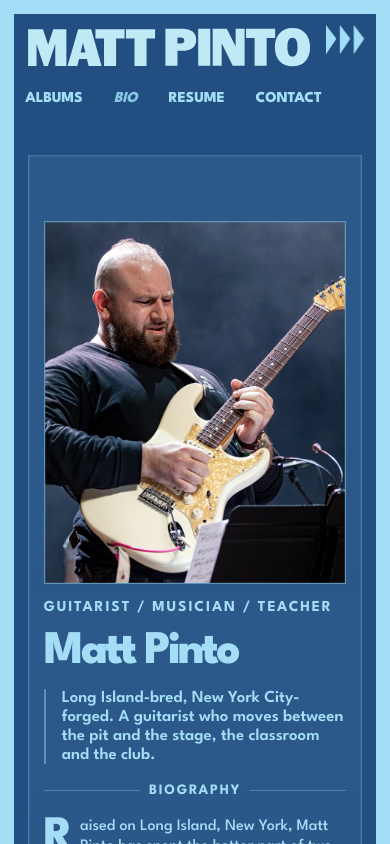
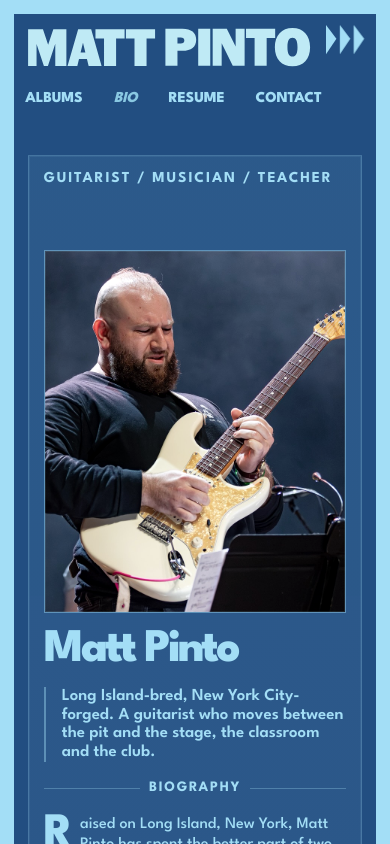
Before and after one commit to troykreiner/matt-pinto, a Next.js app: page /biography in a window 390 px wide. Shown: the top 844 px of the page. Built offline with nearby package versions, Linux system fonts and the light colour scheme.

Commit message:
Trigger fresh deployment

```diff
--- a/src/app/biography/page.tsx
+++ b/src/app/biography/page.tsx
@@ -41,6 +41,9 @@ export default function BiographyPage() {
       <section className="biography-page">
         <div className="biography-module">
           <div className="biography-hero">
+            <p className="biography-eyebrow biography-eyebrow--mobile">
+              Guitarist / Musician / Teacher
+            </p>
             <div className="biography-photo-frame">
               <Image
                 src="/matt-pinto-bio.jpg"
--- a/src/app/globals.css
+++ b/src/app/globals.css
@@ -1361,6 +1361,10 @@ img {
   letter-spacing: 0.12em;
 }
 
+.biography-eyebrow--mobile {
+  display: none;
+}
+
 .biography-title {
   font-size: clamp(2.8rem, 7vw, 6rem);
   line-height: 0.9;
@@ -1704,6 +1708,15 @@ img {
     gap: 1rem;
   }
 
+  .biography-eyebrow--mobile {
+    display: block;
+    margin: 0 0 -0.15rem;
+  }
+
+  .biography-hero-copy .biography-eyebrow {
+    display: none;
+  }
+
   .biography-photo {
     aspect-ratio: 1 / 1.2;
   }
```
Also changed, not shown: 1 other file (tests, documents, lock files or other folders).
